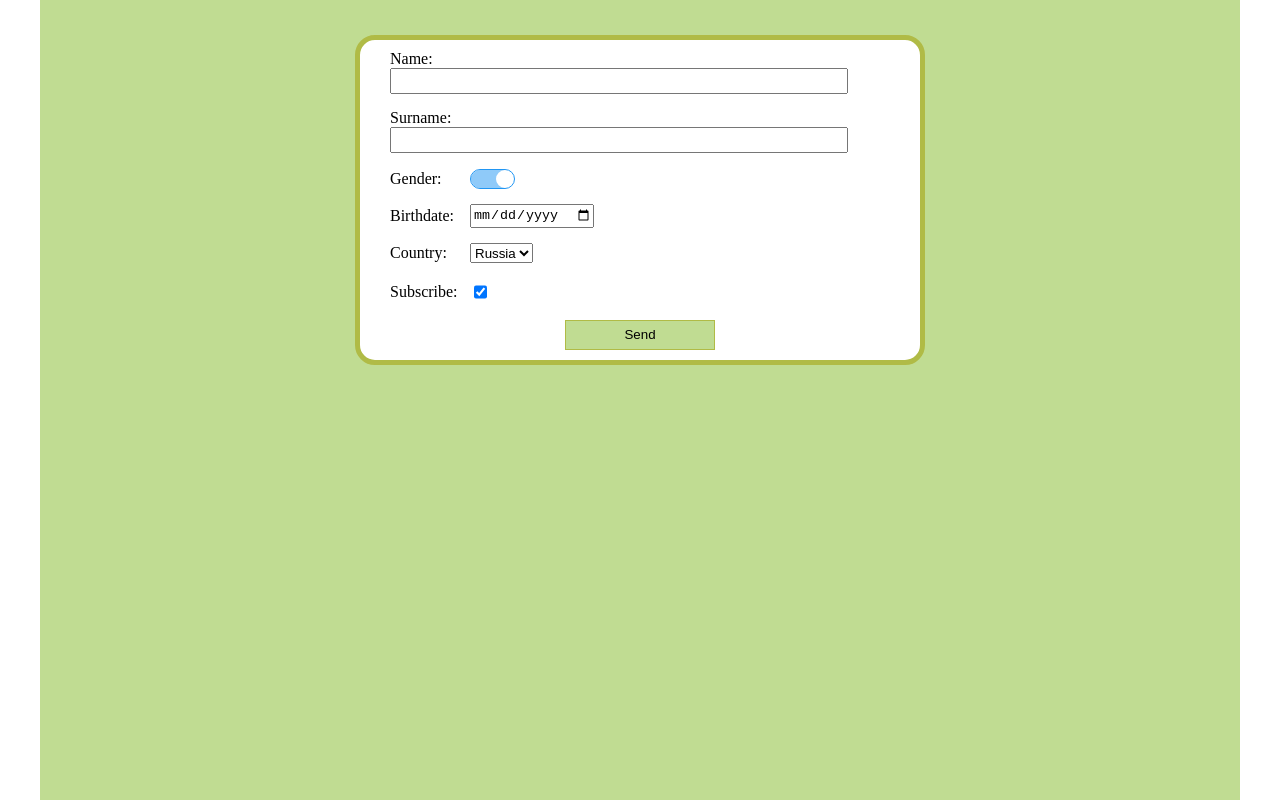
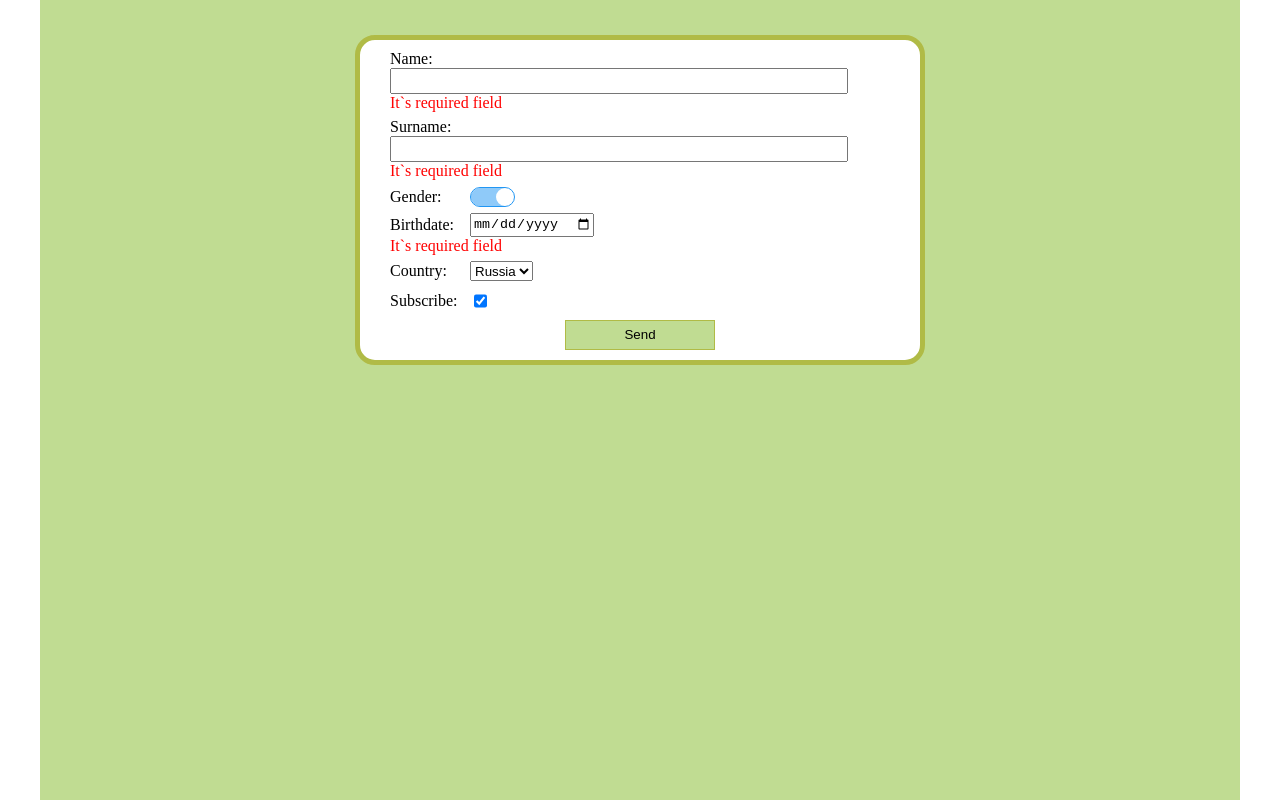
Before and after one commit to tonKristall/react, a React app: page / in a window 1280 px wide. Built offline with nearby package versions, Linux system fonts and the light colour scheme.

Commit message:
feat: add validation form

```diff
--- a/src/components/form/form-item/check-form-item.tsx
+++ b/src/components/form/form-item/check-form-item.tsx
@@ -1,10 +1,11 @@
 import React from 'react';
-import { IFormBooleanItemProps } from '../form';
+import { IFormRequiredBooleanItemProps } from '../form';
+import InvalidField from './invalid-field';
 
-export default function CheckFormItem(props: IFormBooleanItemProps): JSX.Element {
+export default function CheckFormItem(props: IFormRequiredBooleanItemProps): JSX.Element {
   return (
     <label htmlFor="subscribe">
-      <span>subscribe:</span>
+      <span className="name-field">subscribe:</span>
       <input
         type="checkbox"
         name="subscribe"
@@ -13,6 +14,7 @@ export default function CheckFormItem(props: IFormBooleanItemProps): JSX.Element
           props.setValue((prev) => !prev);
         }}
       />
+      <InvalidField errors={props.errors} nameItem={props.nameItem} />
     </label>
   );
 }
--- a/src/components/form/form-item/date-form-item.tsx
+++ b/src/components/form/form-item/date-form-item.tsx
@@ -1,10 +1,11 @@
 import React from 'react';
-import { IFormStringItemProps } from '../form';
+import { IFormRequiredStringItemProps } from '../form';
+import InvalidField from './invalid-field';
 
-export default function DateFormItem(props: IFormStringItemProps): JSX.Element {
+export default function DateFormItem(props: IFormRequiredStringItemProps): JSX.Element {
   return (
     <label htmlFor={props.nameItem}>
-      <span>{props.nameItem}:</span>
+      <span className="name-field">{props.nameItem}:</span>
       <input
         type="date"
         name={props.nameItem}
@@ -13,6 +14,7 @@ export default function DateFormItem(props: IFormStringItemProps): JSX.Element {
           props.setValue(event.target.value);
         }}
       />
+      <InvalidField errors={props.errors} nameItem={props.nameItem} />
     </label>
   );
 }
--- /dev/null
+++ b/src/components/form/form-item/invalid-field.tsx
@@ -0,0 +1,14 @@
+import React from 'react';
+
+interface IInvalidFieldProps {
+  errors: Record<string, unknown>;
+  nameItem: string;
+}
+
+export default function InvalidField(props: IInvalidFieldProps): JSX.Element {
+  return (
+    <span className="invalid-field">
+      {props.errors[props.nameItem] !== undefined && 'It`s required field'}
+    </span>
+  );
+}
--- a/src/components/form/form-item/select-form-item.tsx
+++ b/src/components/form/form-item/select-form-item.tsx
@@ -4,7 +4,7 @@ import { IFormStringItemProps } from '../form';
 export default function SelectFormItem(props: IFormStringItemProps): JSX.Element {
   return (
     <label htmlFor={props.nameItem}>
-    <span>{props.nameItem}:</span>
+    <span className="name-field">{props.nameItem}:</span>
     <select
       name={props.nameItem}
       value={props.value}
--- a/src/components/form/form-item/switch-form-item.tsx
+++ b/src/components/form/form-item/switch-form-item.tsx
@@ -4,7 +4,7 @@ import { IFormStringItemProps } from '../form';
 export default function SwitchFormItem(props: IFormStringItemProps): JSX.Element {
   return (
     <label htmlFor={props.nameItem}>
-      <span>{props.nameItem}:</span>
+      <span className="name-field">{props.nameItem}:</span>
       <input
         className="switch"
         type="checkbox"
--- a/src/components/form/form-item/text-form-item.tsx
+++ b/src/components/form/form-item/text-form-item.tsx
@@ -1,10 +1,11 @@
 import React from 'react';
-import { IFormStringItemProps } from '../form';
+import { IFormRequiredStringItemProps } from '../form';
+import InvalidField from './invalid-field';
 
-export default function TextFormItem(props: IFormStringItemProps): JSX.Element {
+export default function TextFormItem(props: IFormRequiredStringItemProps): JSX.Element {
   return (
     <label htmlFor={props.nameItem}>
-      <span>{props.nameItem}:</span>
+      <span className="name-field">{props.nameItem}:</span>
       <input
         className="input-text"
         type="text"
@@ -14,6 +15,7 @@ export default function TextFormItem(props: IFormStringItemProps): JSX.Element {
           props.setValue(event.target.value);
         }}
       />
+      <InvalidField errors={props.errors} nameItem={props.nameItem} />
     </label>
   );
 }
--- a/src/components/form/form.scss
+++ b/src/components/form/form.scss
@@ -1,4 +1,4 @@
-@import "../../mixins.scss";
+@import '../../mixins.scss';
 
 .form {
   @include flex-row(center, center);
@@ -28,10 +28,10 @@
     flex-wrap: wrap;
     text-transform: capitalize;
 
-    span {
-      display: inline-block;
-      width: 80px;
-    }
+    // span {
+    //   display: inline-block;
+    //   width: 80px;
+    // }
   }
 
   input,
@@ -54,6 +54,16 @@
   }
 }
 
+.name-field {
+  display: inline-block;
+  width: 80px;
+}
+.invalid-field {
+  width: 100%;
+  text-transform: none;
+  color: red;
+}
+
 .input-text {
   width: 90%;
 }
--- a/src/components/form/form.tsx
+++ b/src/components/form/form.tsx
@@ -1,25 +1,34 @@
-import React, { Dispatch, SetStateAction, useState } from 'react';
+import React, {
+  Dispatch, SetStateAction, useEffect, useState,
+} from 'react';
 import './form.scss';
 import TextFormItem from './form-item/text-form-item';
 import SwitchFormItem from './form-item/switch-form-item';
 import DateFormItem from './form-item/date-form-item';
 import SelectFormItem from './form-item/select-form-item';
 import CheckFormItem from './form-item/check-form-item';
+import Validate from '../../service/validation/validation';
 
 interface IFormProps {
   setUsersData: Dispatch<SetStateAction<Record<string, unknown>[]>>;
 }
-
 export interface IFormStringItemProps {
-  value: string,
-  setValue: Dispatch<SetStateAction<string>>,
-  nameItem: string,
+  value: string;
+  setValue: Dispatch<SetStateAction<string>>;
+  nameItem: string;
 }
-
 export interface IFormBooleanItemProps {
-  value: boolean,
-  setValue: Dispatch<SetStateAction<boolean>>,
-  nameItem: string,
+  value: boolean;
+  setValue: Dispatch<SetStateAction<boolean>>;
+  nameItem: string;
+}
+export interface IFormRequiredStringItemProps extends IFormStringItemProps {
+  errors: Record<string, unknown>;
+  setErrors: Dispatch<SetStateAction<Record<string, unknown>>>;
+}
+export interface IFormRequiredBooleanItemProps extends IFormBooleanItemProps {
+  errors: Record<string, unknown>;
+  setErrors: Dispatch<SetStateAction<Record<string, unknown>>>;
 }
 
 export default function Form(props: IFormProps): JSX.Element {
@@ -37,8 +46,19 @@ export default function Form(props: IFormProps): JSX.Element {
   const [birthdate, setBirthdate] = useState('');
   const [country, setCountry] = useState('Russia');
   const [subscribe, setSubscribe] = useState(true);
+  const [errors, setErrors] = useState({});
+
+  const requiredFields = {
+    name, surname, birthdate, subscribe,
+  };
+
+  useEffect(() => {
+    Validate(setErrors, requiredFields);
+  }, Object.values(requiredFields));
+
   const handleSubmit = (event: { preventDefault: () => void }) => {
     event.preventDefault();
+    if (!Object.keys(errors).length) {
       props.setUsersData((state: Record<string, unknown>[]) => [
         ...state,
         {
@@ -50,6 +70,7 @@ export default function Form(props: IFormProps): JSX.Element {
           subscribe,
         },
       ]);
+    }
   };
 
   return (
@@ -60,11 +81,15 @@ export default function Form(props: IFormProps): JSX.Element {
             value={name}
             setValue={setName}
             nameItem={formItemsNames.nameItem}
+            errors={errors}
+            setErrors={setErrors}
           />
           <TextFormItem
             value={surname}
             setValue={setSurname}
             nameItem={formItemsNames.surnameItem}
+            errors={errors}
+            setErrors={setErrors}
           />
           <SwitchFormItem
             value={gender}
@@ -75,6 +100,8 @@ export default function Form(props: IFormProps): JSX.Element {
             value={birthdate}
             setValue={setBirthdate}
             nameItem={formItemsNames.birthdateItem}
+            errors={errors}
+            setErrors={setErrors}
           />
           <SelectFormItem
             value={country}
@@ -85,6 +112,8 @@ export default function Form(props: IFormProps): JSX.Element {
             value={subscribe}
             setValue={setSubscribe}
             nameItem={formItemsNames.subscribeItem}
+            errors={errors}
+            setErrors={setErrors}
           />
           <div>
             <input className="form__button" type="submit" value="Send" />
--- /dev/null
+++ b/src/service/validation/validation.tsx
@@ -0,0 +1,13 @@
+import { Dispatch, SetStateAction } from 'react';
+
+export default function Validate(
+  setErrors: Dispatch<SetStateAction<Record<string, unknown>>>,
+  requiredFields: Record<string, unknown>,
+): void {
+  setErrors({});
+  Object.keys(requiredFields).forEach((requiredFieldsName) => {
+    if (!requiredFields[requiredFieldsName]) {
+      setErrors((state) => ({ ...state, [requiredFieldsName]: requiredFieldsName }));
+    }
+  });
+}
```
Lines whose indentation alone changed are shown as unchanged.
